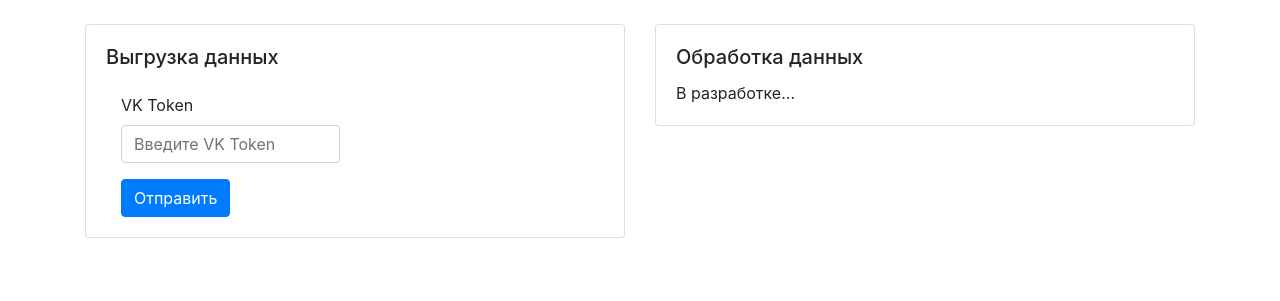
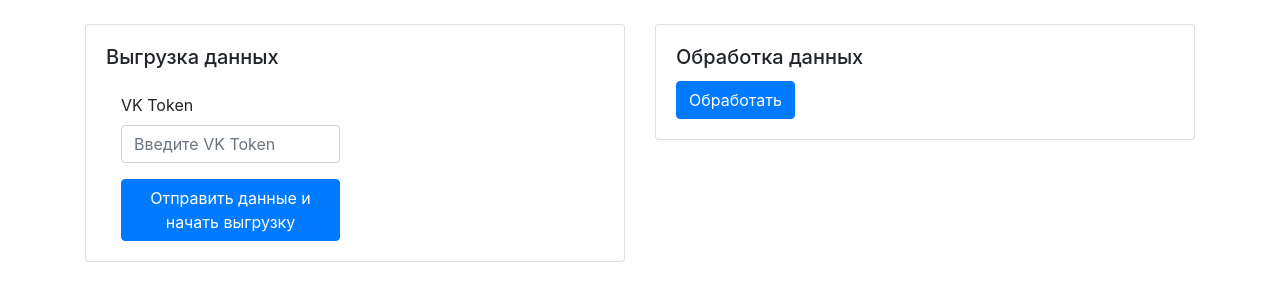
Before and after one commit to antonshvechikhin/VKR, a Django app: page /vkr/ in a window 1280 px wide. Shown: the part 98-399 px from the top of the page. Run offline with Django 5.2, Linux system fonts and the light colour scheme; some libraries are stand-ins or nearby versions.

Commit message:
Added empty get_data_from_messengers method, updated index.html

```diff
--- a/SamaraProblemsClustering/urls.py
+++ b/SamaraProblemsClustering/urls.py
@@ -1,6 +1,8 @@
 from django.urls import path
-from .views import index
+from .views import index, get_data_from_messengers
 
 urlpatterns = [
     path('', index, name='index'),
+    path('get-data/', get_data_from_messengers, name='get_data_from_messengers'),
+
 ]
--- a/SamaraProblemsClustering/views.py
+++ b/SamaraProblemsClustering/views.py
@@ -1,8 +1,18 @@
+from django.http import HttpResponse
 from django.shortcuts import render
 
 
 # Create your views here.
 
 def index(request):
+    return render(request, 'index.html')
 
-    return render(request, 'index.html')
+
+def get_data_from_messengers(request):
+    if request.method == 'POST':
+        print(request.POST)
+        vk_token = request.POST.get('vkToken')
+        # Далее обработайте vk_token по вашему усмотрению
+        return HttpResponse("Данные VK Token получены: {}".format(vk_token))
+    else:
+        return HttpResponse("Метод запроса должен быть POST.")
--- a/templates/index.html
+++ b/templates/index.html
@@ -30,12 +30,13 @@
                             <div class="row">
                                 <div class="col-lg-6">
                                     <!-- Форма для заполнения данных от VK -->
-                                    <form>
+                                    <form  action="{% url 'get_data_from_messengers' %}" method="post">
+                                        {% csrf_token %}
                                         <div class="form-group">
                                             <label for="vkToken">VK Token</label>
-                                            <input type="text" class="form-control" id="vkToken" placeholder="Введите VK Token">
+                                            <input type="text" name="vkToken" class="form-control" id="vkToken" placeholder="Введите VK Token">
                                         </div>
-                                        <button type="submit" class="btn btn-primary">Отправить</button>
+                                        <button type="submit" class="btn btn-primary">Отправить данные и начать выгрузку</button>
                                     </form>
                                 </div>
                             </div>
@@ -48,7 +49,10 @@
                 <div class="card">
                     <div class="card-body">
                         <h5 class="card-title">Обработка данных</h5>
-                        <p class="card-text">В разработке...</p>
+                         <form>
+
+                            <button type="submit" class="btn btn-primary">Обработать</button>
+                        </form>
                     </div>
                 </div>
             </div>
```
